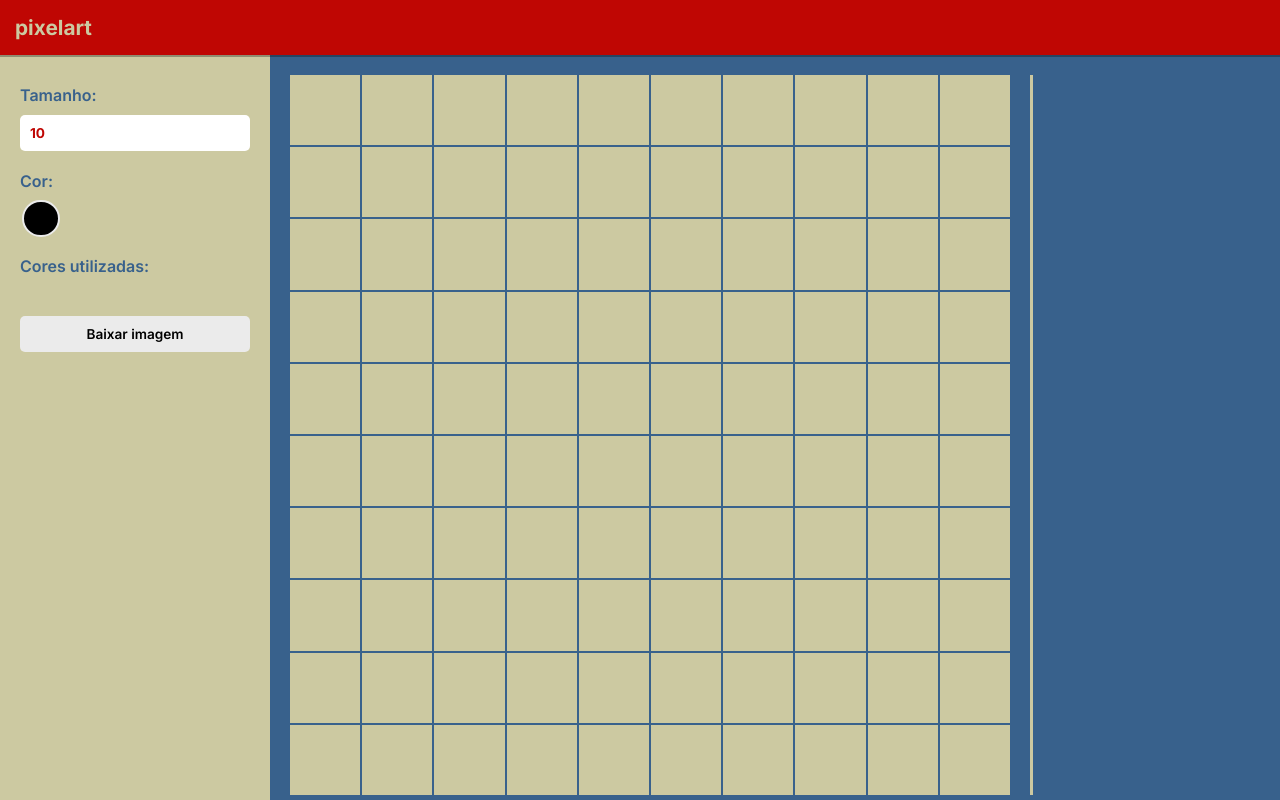
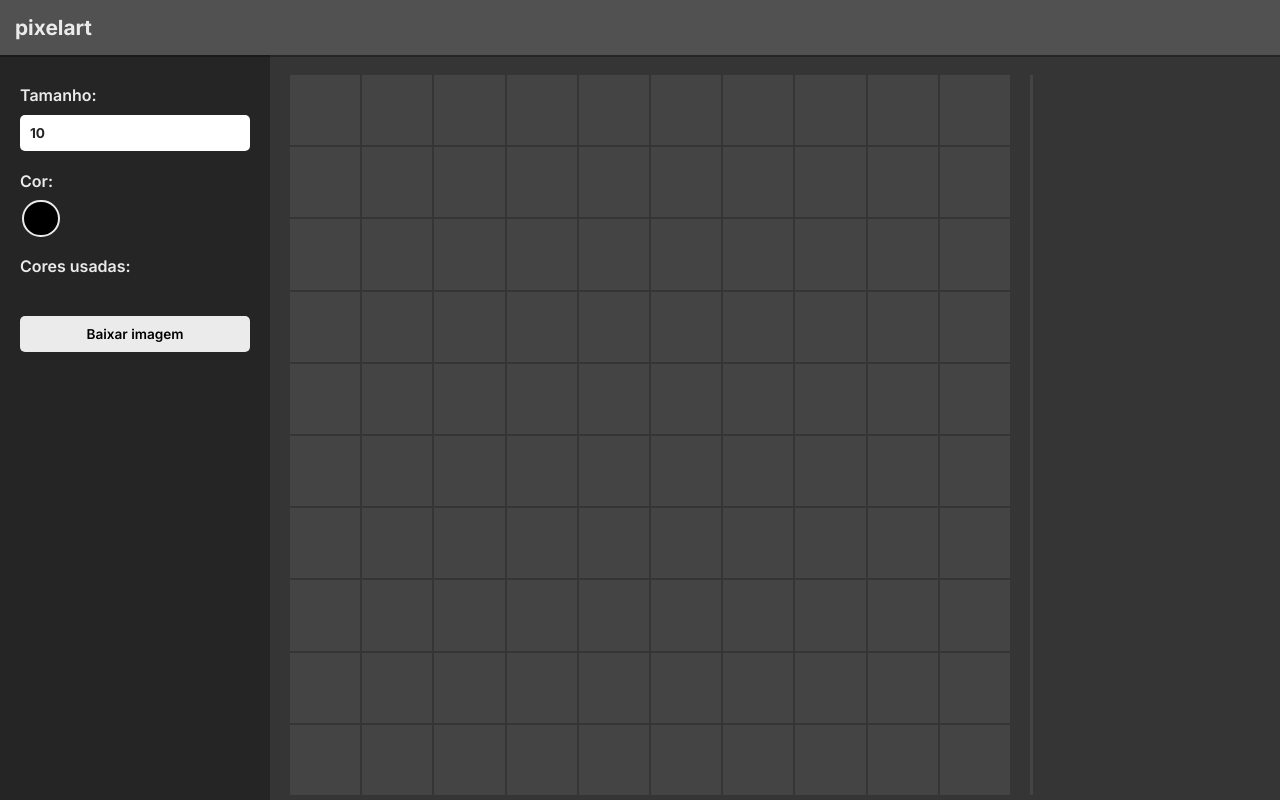
Before and after one commit to wsabor/pixelart, a plain HTML site: page index.html in a window 1280 px wide. Drawn offline with Linux system fonts and the light colour scheme.

Commit message:
segunda aula

```diff
--- a/index.html
+++ b/index.html
@@ -4,8 +4,9 @@
     <meta charset="UTF-8">
     <meta name="viewport" content="width=device-width, initial-scale=1.0">
     <link rel="stylesheet" href="style.css">
-    <title>pixelart</title>
+    <title>Pixel Art</title>
 </head>
+
 <body>
 
     <header>
@@ -20,14 +21,13 @@
             <span class="option-title">Cor:</span>
             <input type="color" class="input-color">
 
-            <span class="option-title">Cores utilizadas:</span>
+            <span class="option-title">Cores usadas:</span>
             <section class="used-colors"></section>
 
             <button class="button-save">Baixar imagem</button>
         </aside>
 
         <section class="canvas"></section>
-
         <div class="resize"></div>
     </main>
 
--- a/script.js
+++ b/script.js
@@ -8,9 +8,7 @@ const main = document.querySelector(".main");
 
 let isPainting = false;
 
-let isResizing = false;
-
-const MIN_CANVAS_SIZE = 4;
+const MIN_CANVAS_SIZE = 4; //add após updateCanvasSize
 
 const createElement = (tag, className = "") => {
   const element = document.createElement(tag);
@@ -20,7 +18,7 @@ const createElement = (tag, className = "") => {
 
 const setPixelColor = (pixel) => {
   pixel.style.backgroundColor = inputColor.value;
-}
+};
 
 const createPixel = () => {
   const pixel = createElement("div", "pixel");
@@ -28,30 +26,31 @@ const createPixel = () => {
   pixel.addEventListener("mousedown", () => setPixelColor(pixel));
   pixel.addEventListener("mouseover", () => {
     if (isPainting) setPixelColor(pixel);
-    })
+  });
 
   return pixel;
 };
 
 const loadCanvas = () => {
   const length = inputSize.value;
-    canvas.innerHTML = "";
+  canvas.innerHTML = ""; //adicionar após criar o inputSize.addEventListener
 
-    for (let i = 0; i < length ; i += 1) {
+  for (let i = 0; i < length; i += 1) {
     const row = createElement("div", "row");
 
-        for (let j = 0 ; j < length ; j += 1) {
+    for (let j = 0; j < length; j += 1) {
       row.append(createPixel());
-        };
+    }
 
     canvas.append(row);
   }
 };
 
 const updateCanvasSize = () => {
-    if(inputSize.value >= MIN_CANVAS_SIZE){
+  if (inputSize.value >= MIN_CANVAS_SIZE) {
+    //add o if após criar o MIN_CANVAS_SIZE
     loadCanvas();
-    };
+  }
 };
 
 const changeColor = () => {
@@ -70,18 +69,8 @@ const changeColor = () => {
 
   if (savedColors.every(check)) {
     usedColors.append(button);
+  }
 };
-};
-
-const resizeCanvas = (cursorPositionX) => {
-    if (!isResizing) return;
-
-    const canvasOffset = canvas.getBoundingClientRect().left;
-    const width = `${cursorPositionX - canvasOffset - 20}px`;
-
-    canvas.style.maxWidth = width;
-    colResize.style.height = width;
-}
 
 canvas.addEventListener("mousedown", () => (isPainting = true));
 canvas.addEventListener("mouseup", () => (isPainting = false));
@@ -89,8 +78,4 @@ canvas.addEventListener("mouseup", () => (isPainting = false));
 inputSize.addEventListener("change", updateCanvasSize);
 inputColor.addEventListener("change", changeColor);
 
-colResize.addEventListener("mousedown", () => (isResizing = true));
-
-//parei aqui na aula
-
 loadCanvas();
--- a/style.css
+++ b/style.css
@@ -8,11 +8,11 @@
 }
 
 body {
-    background-color: #38618C;
+    background-color: #353535;
 }
 
 header {
-    background-color: #BF0603;
+    background-color: #515151;
     padding: 0 15px;
     height: 55px;
     display: flex;
@@ -24,7 +24,7 @@ header {
 header>h1 {
     font-size: 1.3rem;
     font-weight: 700;
-    color: #CCC9A1;
+    color: #EBEBEB;
 }
 
 main {
@@ -36,9 +36,9 @@ main {
 aside {
     width: 100%;
     max-width: 270px;
-    background-color: #CCC9A1;
+    background-color: #252525;
+    padding: 30px 20px 20px;
     min-height: calc(100dvh - 55px);
-    padding: 30px 20px 20px;
 }
 
 .canvas {
@@ -58,12 +58,13 @@ aside {
 
 .pixel {
     width: 100%;
-    background-color: #CCC9A1;
     aspect-ratio: 1;
+    background-color: #444;
+    user-select: none;
 }
 
 .option-title {
-    color: #38618C;
+    color: #EBEBEB;
     font-size: 1rem;
     font-weight: 600;
     display: block;
@@ -76,7 +77,7 @@ aside {
     border-radius: 5px;
     font-size: 0.85rem;
     font-weight: 700;
-    color: #BF0603;
+    color: #252525;
     outline: none;
     margin: 10px 0 20px;
 }
@@ -129,13 +130,13 @@ aside {
 }
 
 .button-save:hover {
-    background-color: #CCC;
+    background-color: #ccc;
 }
 
 .resize {
     height: 720px;
     width: 3px;
-    background-color: #CCC9A1;
+    background-color: #444;
     margin-top: 20px;
     cursor: col-resize;
 }
```
Lines whose indentation alone changed are shown as unchanged.
